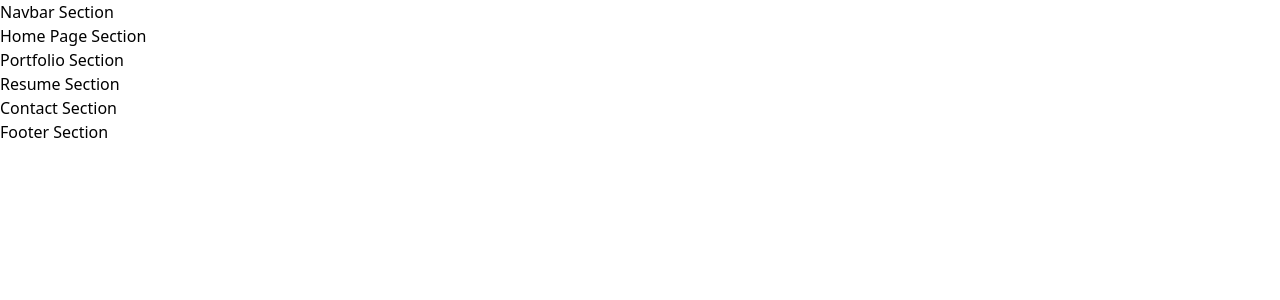
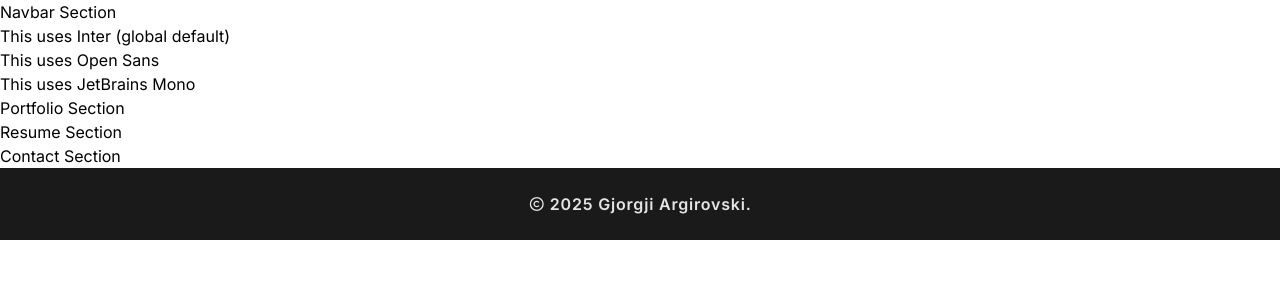
Before and after one commit to argirowski/ArgirovskiPortfolio, a React (Create React App) app: page / in a window 1280 px wide. Shown: the top 300 px of the page. Built offline with nearby package versions, Linux system fonts and the light colour scheme.

Commit message:
Starting with tailwind

```diff
--- a/package.json
+++ b/package.json
@@ -53,6 +53,6 @@
     "autoprefixer": "^10.4.21",
     "gh-pages": "^6.3.0",
     "postcss": "^8.5.6",
-    "tailwindcss": "3.4.0"
+    "tailwindcss": "3.4.17"
   }
 }
--- a/public/index.html
+++ b/public/index.html
@@ -14,7 +14,7 @@
     <link rel="preconnect" href="https://fonts.googleapis.com" />
     <link rel="preconnect" href="https://fonts.gstatic.com" crossorigin />
     <link
-      href="https://fonts.googleapis.com/css2?family=Open+Sans:wght@300;400;500;600;700;800&display=swap"
+      href="https://fonts.googleapis.com/css2?family=Inter:wght@300;400;500;600;700;800&family=Outfit:wght@300;400;500;600;700;800;900&display=swap"
       rel="stylesheet"
     />
 
--- a/src/components/Footer/Footer.css
+++ b/src/components/Footer/Footer.css
@@ -1,9 +1,9 @@
 .footer-section {
   background: #1a1a1a;
+}
+.footer-text {
+  letter-spacing: 0.094rem;
   color: #e5e5e5;
   font-size: 1rem;
   font-weight: 600;
 }
-.footer-text {
-  letter-spacing: 0.094rem;
-}
--- a/src/components/Footer/Footer.tsx
+++ b/src/components/Footer/Footer.tsx
@@ -1,16 +1,16 @@
 import React from "react";
-import "./Footer.css";
 import { FontAwesomeIcon } from "@fortawesome/react-fontawesome";
 import { faCopyright } from "@fortawesome/free-regular-svg-icons";
 
 const Footer: React.FC = () => (
-  <div>Footer Section</div>
-  // <footer className="footer-section text-center py-4">
-  //   <div className="container footer-text">
-  //     <FontAwesomeIcon icon={faCopyright} className="me-1" />
-  //     {new Date().getFullYear()} Gjorgji Argirovski.
-  //   </div>
-  // </footer>
+  <footer className="bg-footer-bg text-footer-text py-6">
+    <div className="flex items-center justify-center gap-1">
+      <FontAwesomeIcon icon={faCopyright} className="text-sm" />
+      <span className="text-base font-semibold tracking-wider">
+        {new Date().getFullYear()} Gjorgji Argirovski.
+      </span>
+    </div>
+  </footer>
 );
 
 export default Footer;
--- a/src/components/HomePage/HomePage.tsx
+++ b/src/components/HomePage/HomePage.tsx
@@ -9,7 +9,11 @@ import { handleDownloadCV } from "../../common/utils";
 
 const HomePage: React.FC<HomePageProps> = ({ onNavClick }) => {
   return (
-    <div>Home Page Section</div>
+    <>
+      <div className="font-sans">This uses Inter (global default)</div>
+      <div className="font-open-sans">This uses Open Sans</div>
+      <div className="font-jetbrains">This uses JetBrains Mono</div>
+    </>
     // <section className="home-page-section d-flex align-items-center">
     //   <Container>
     //     <Row className="align-items-center h-100">
--- a/src/index.css
+++ b/src/index.css
@@ -1,6 +1,18 @@
 @tailwind base;
 @tailwind components;
 @tailwind utilities;
+
+/* Apply Outfit font to all headings automatically */
+@layer base {
+  h1,
+  h2,
+  h3,
+  h4,
+  h5,
+  h6 {
+    font-family: "Outfit", "Inter", ui-sans-serif, system-ui, sans-serif;
+  }
+}
 
 @keyframes floating {
   0%,
--- a/tailwind.config.js
+++ b/tailwind.config.js
@@ -4,34 +4,30 @@ module.exports = {
   theme: {
     extend: {
       fontFamily: {
-        inter: ["Inter", "sans-serif"],
-        "open-sans": ["Open Sans", "sans-serif"],
-        jetbrains: ["JetBrains Mono", "monospace"],
+        // Inter as global default for body text
+        sans: [
+          "Inter",
+          "ui-sans-serif",
+          "system-ui",
+          "-apple-system",
+          "BlinkMacSystemFont",
+          "sans-serif",
+        ],
+        // Outfit for headings
+        heading: [
+          "Outfit",
+          "Inter",
+          "ui-sans-serif",
+          "system-ui",
+          "sans-serif",
+        ],
+        // Keep JetBrains for code if needed
+        mono: ["JetBrains Mono", "ui-monospace", "monospace"],
       },
       colors: {
-        primary: {
-          50: "#f0f9ff",
-          100: "#e0f2fe",
-          200: "#bae6fd",
-          300: "#7dd3fc",
-          400: "#38bdf8",
-          500: "#0ea5e9",
-          600: "#0284c7",
-          700: "#0369a1",
-          800: "#075985",
-          900: "#0c4a6e",
-        },
-        dark: {
-          100: "#f5f5f5",
-          200: "#e5e5e5",
-          300: "#d4d4d4",
-          400: "#a3a3a3",
-          500: "#737373",
-          600: "#525252",
-          700: "#404040",
-          800: "#262626",
-          900: "#171717",
-        },
+        // Footer colors extracted from existing design
+        "footer-bg": "#1a1a1a",
+        "footer-text": "#e5e5e5",
       },
     },
   },
```
Also changed, not shown: 1 other file (tests, documents, lock files or other folders).
